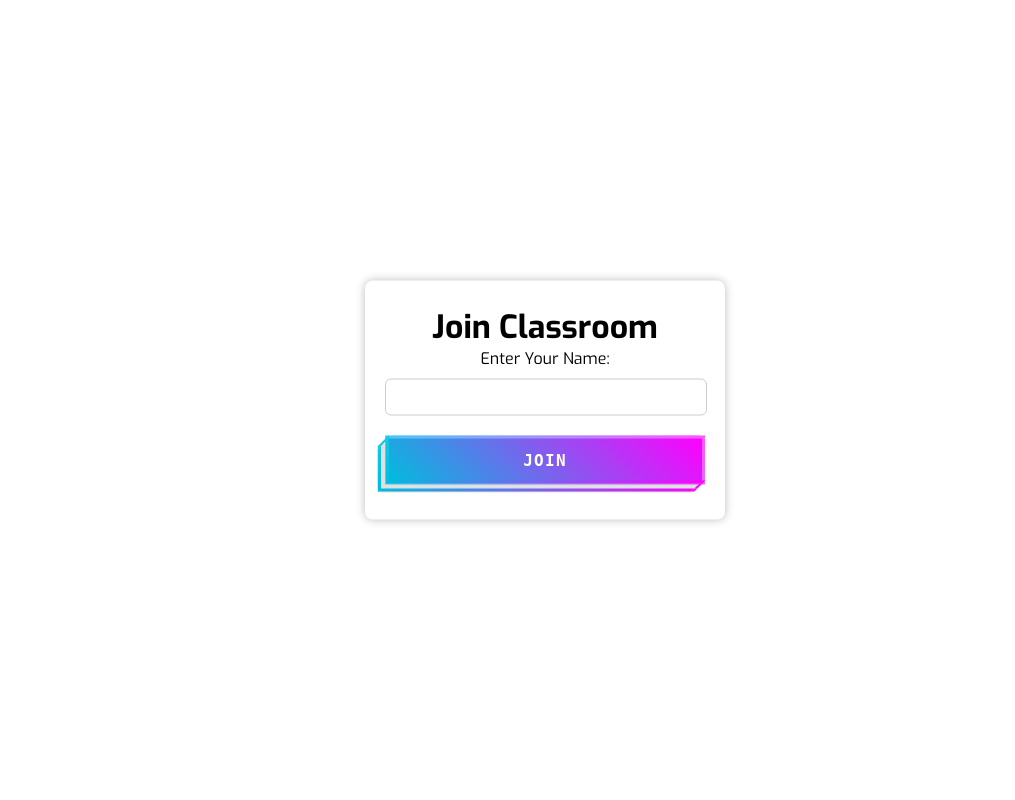
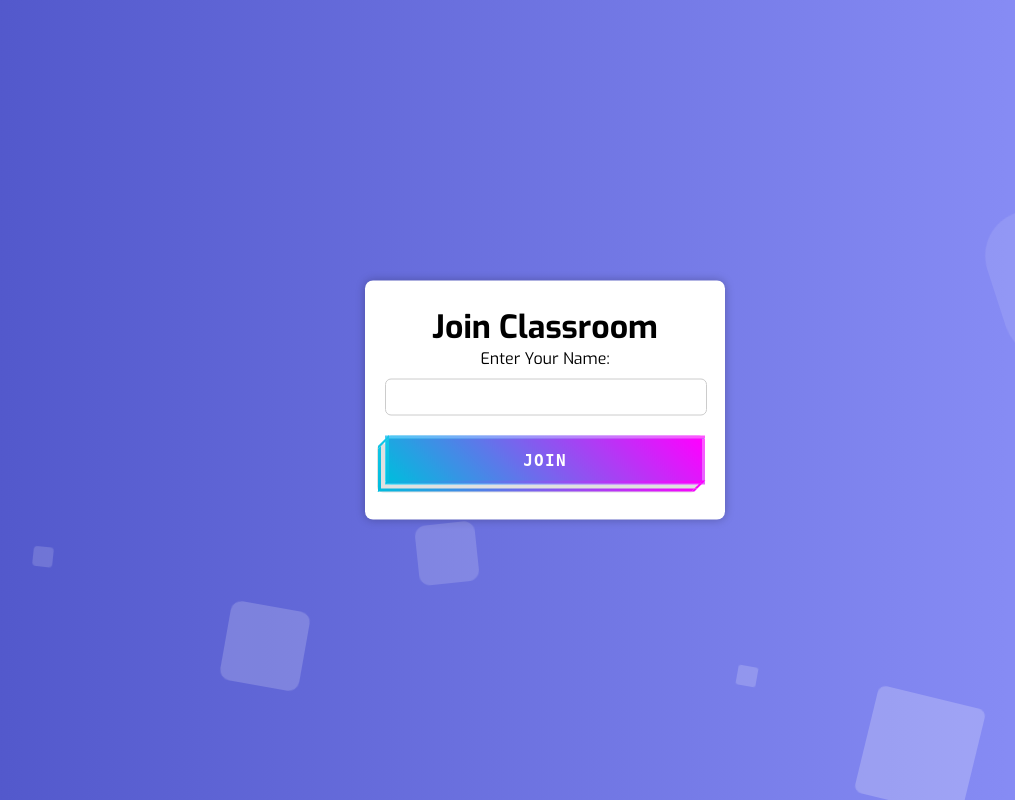
Before and after one commit to farhanahmad4709-hub/Classroom-System, a Flask app: page / in a window 1280 px wide. Shown: the whole page, without its empty margins (95-1110 px from the left). Run offline with Flask 3, Linux system fonts and the light colour scheme.

Commit message:
Background Edition

```diff
--- a/static/style.css
+++ b/static/style.css
@@ -182,3 +182,81 @@ button {
 
 .cta:hover:before { height: calc(100% - 0.15em); }
 .cta:hover:after  { width:  calc(100% - 0.15em); }
+
+
+* {
+    margin: 0;
+    padding: 0;
+}
+
+body {
+    font-family: 'Exo', sans-serif;
+    height: 100vh;
+    overflow: hidden;
+    position: relative;
+}
+
+/* ----------------------------
+   Background Wrapper
+-----------------------------*/
+
+.background {
+    position: fixed;
+    width: 100%;
+    height: 100vh;
+    z-index: -10;
+}
+
+/* Gradient Area */
+
+.area {
+    background: linear-gradient(to left, #8f94fb, #4e54c8);
+    width: 100%;
+    height: 100%;
+    position: absolute;
+}
+
+/* Floating Circles */
+
+.circles {
+    position: absolute;
+    width: 100%;
+    height: 100%;
+    overflow: hidden;
+}
+
+.circles li {
+    position: absolute;
+    list-style: none;
+    width: 20px;
+    height: 20px;
+    background: rgba(255,255,255,0.25);
+    animation: animate 25s linear infinite;
+    bottom: -150px;
+}
+
+/* Circle Variations */
+
+.circles li:nth-child(1){ left: 25%; width: 80px; height: 80px; }
+.circles li:nth-child(2){ left: 10%; animation-delay: 2s; animation-duration: 12s; }
+.circles li:nth-child(3){ left: 70%; animation-delay: 4s; }
+.circles li:nth-child(4){ left: 40%; width: 60px; height: 60px; animation-duration: 18s; }
+.circles li:nth-child(5){ left: 65%; }
+.circles li:nth-child(6){ left: 75%; width: 110px; height: 110px; animation-delay: 3s; }
+.circles li:nth-child(7){ left: 35%; width: 150px; height: 150px; animation-delay: 7s; }
+.circles li:nth-child(8){ left: 50%; width: 25px; height: 25px; animation-delay: 15s; animation-duration: 45s; }
+.circles li:nth-child(9){ left: 20%; width: 15px; height: 15px; animation-delay: 2s; animation-duration: 35s; }
+.circles li:nth-child(10){ left: 85%; width: 150px; height: 150px; animation-duration: 11s; }
+
+@keyframes animate {
+    0% {
+        transform: translateY(0) rotate(0deg);
+        opacity: 1;
+        border-radius: 0;
+    }
+    100% {
+        transform: translateY(-1000px) rotate(720deg);
+        opacity: 0;
+        border-radius: 50%;
+    }
+}
--- a/templates/join.html
+++ b/templates/join.html
@@ -7,12 +7,14 @@
 
 <body>
 
-<div class="area"></div>
+<div class="background">
+    <div class="area"></div>
 
-<ul class="circles">
-    <li></li><li></li><li></li><li></li><li></li>
-    <li></li><li></li><li></li><li></li><li></li>
-</ul>
+    <ul class="circles">
+        <li></li><li></li><li></li><li></li><li></li>
+        <li></li><li></li><li></li><li></li><li></li>
+    </ul>
+</div>
 
 <div class="card">
     <h1>Join Classroom</h1>
```
